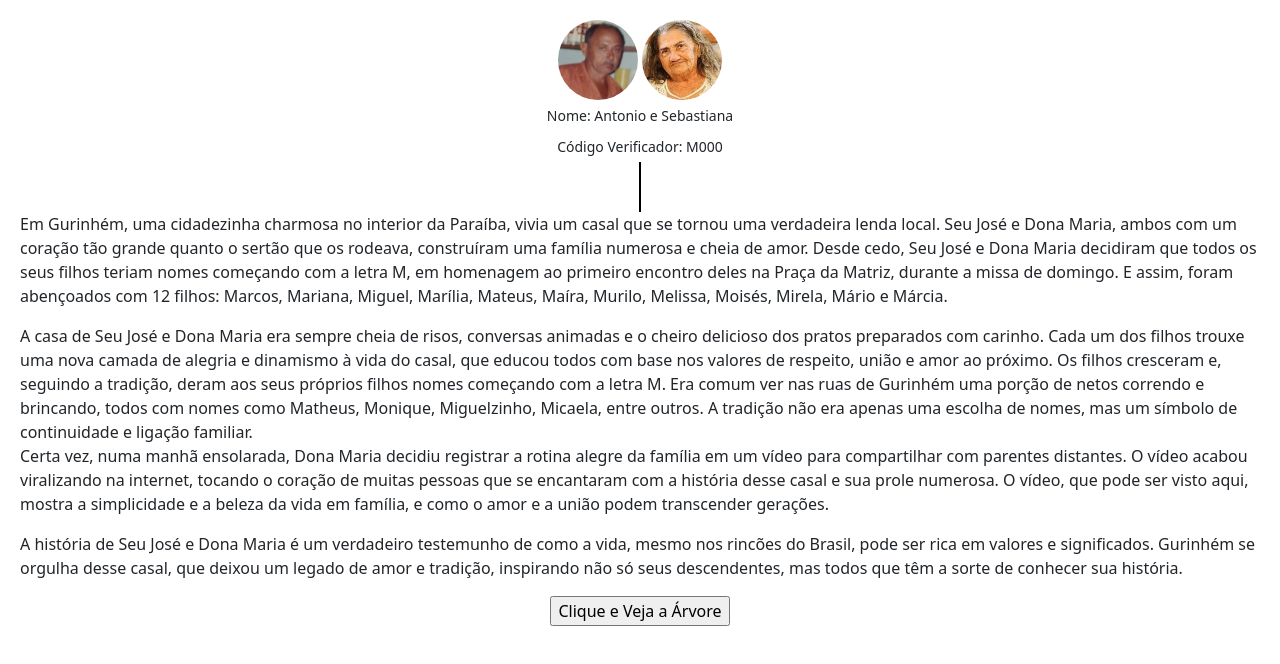
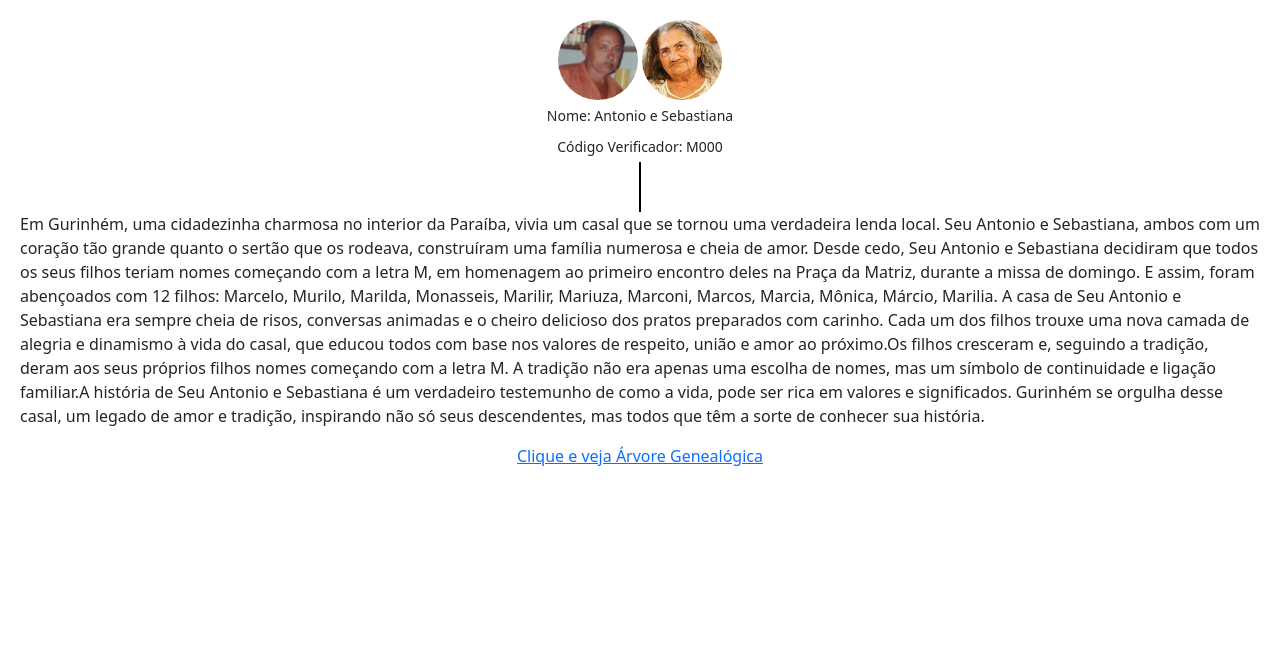
Before and after one commit to maurilioayrton/familia-pinheiro, a plain HTML site: page index.html in a window 1280 px wide. Drawn offline with nearby package versions, Linux system fonts and the light colour scheme.

Commit message:
ajustando html

```diff
--- a/css/estilo.css
+++ b/css/estilo.css
@@ -97,6 +97,7 @@ body {
     font-size: 10px;
 }
 
+
 /* Media Queries for Responsiveness */
 
 /* For tablets and larger screens */
--- a/index.html
+++ b/index.html
@@ -17,18 +17,11 @@
             <span>Nome: Antonio e Sebastiana</span>
             <span>Código Verificador: M000</span>
             <div class="connector"></div>
-            <p>Em Gurinhém, uma cidadezinha charmosa no interior da Paraíba, vivia um casal que se tornou uma verdadeira lenda local. Seu José e Dona Maria, ambos com um coração tão grande quanto o sertão que os rodeava, construíram uma família numerosa e cheia de amor.
-                Desde cedo, Seu José e Dona Maria decidiram que todos os seus filhos teriam nomes começando com a letra M, em homenagem ao primeiro encontro deles na Praça da Matriz, durante a missa de domingo. E assim, foram abençoados com 12 filhos: Marcos, Mariana, Miguel, Marília, Mateus, Maíra, Murilo, Melissa, Moisés, Mirela, Mário e Márcia.</p>
-
-                A casa de Seu José e Dona Maria era sempre cheia de risos, conversas animadas e o cheiro delicioso dos pratos preparados com carinho. Cada um dos filhos trouxe uma nova camada de alegria e dinamismo à vida do casal, que educou todos com base nos valores de respeito, união e amor ao próximo.
-
-                Os filhos cresceram e, seguindo a tradição, deram aos seus próprios filhos nomes começando com a letra M. Era comum ver nas ruas de Gurinhém uma porção de netos correndo e brincando, todos com nomes como Matheus, Monique, Miguelzinho, Micaela, entre outros. A tradição não era apenas uma escolha de nomes, mas um símbolo de continuidade e ligação familiar.
-
-                <p>Certa vez, numa manhã ensolarada, Dona Maria decidiu registrar a rotina alegre da família em um vídeo para compartilhar com parentes distantes. O vídeo acabou viralizando na internet, tocando o coração de muitas pessoas que se encantaram com a história desse casal e sua prole numerosa. O vídeo, que pode ser visto aqui, mostra a simplicidade e a beleza da vida em família, e como o amor e a união podem transcender gerações.</p>
-
-                A história de Seu José e Dona Maria é um verdadeiro testemunho de como a vida, mesmo nos rincões do Brasil, pode ser rica em valores e significados. Gurinhém se orgulha desse casal, que deixou um legado de amor e tradição, inspirando não só seus descendentes, mas todos que têm a sorte de conhecer sua história.</p>
-                <input type="button" value="Clique e Veja a Árvore">
-            <div class="children">
+            <article>
+                <p>Em Gurinhém, uma cidadezinha charmosa no interior da Paraíba, vivia um casal que se tornou uma verdadeira lenda local. Seu Antonio e Sebastiana, ambos com um coração tão grande quanto o sertão que os rodeava, construíram uma família numerosa e cheia de amor. Desde cedo, Seu Antonio e Sebastiana decidiram que todos os seus filhos teriam nomes começando com a letra M, em homenagem ao primeiro encontro deles na Praça da Matriz, durante a missa de domingo. E assim, foram abençoados com 12 filhos: Marcelo, Murilo, Marilda, Monasseis, Marilir, Mariuza, Marconi, Marcos, Marcia, Mônica, Márcio, Marilia. A casa de Seu Antonio e Sebastiana era sempre cheia de risos, conversas animadas e o cheiro delicioso dos pratos preparados com carinho. Cada um dos filhos trouxe uma nova camada de alegria e dinamismo à vida do casal, que educou todos com base nos valores de respeito, união e amor ao próximo.Os filhos cresceram e, seguindo a tradição, deram aos seus próprios filhos nomes começando com a letra M. A tradição não era apenas uma escolha de nomes, mas um símbolo de continuidade e ligação familiar.A história de Seu Antonio e Sebastiana é um verdadeiro testemunho de como a vida, pode ser rica em valores e significados. Gurinhém se orgulha desse casal, um legado de amor e tradição, inspirando não só seus descendentes, mas todos que têm a sorte de conhecer sua história.
+            </article>
+            <a href="#filhos" title="Veja Árvore">Clique e veja Árvore Genealógica</a>
+            <div class="children" id="filhos">
                 <div class="node" onclick="openModal('modal1')">
                     <img src="imagens/marcelo.jpg" alt="Nome da Pessoa">
                     <span>Nome: MARCELO PINHEIRO</span>
```
